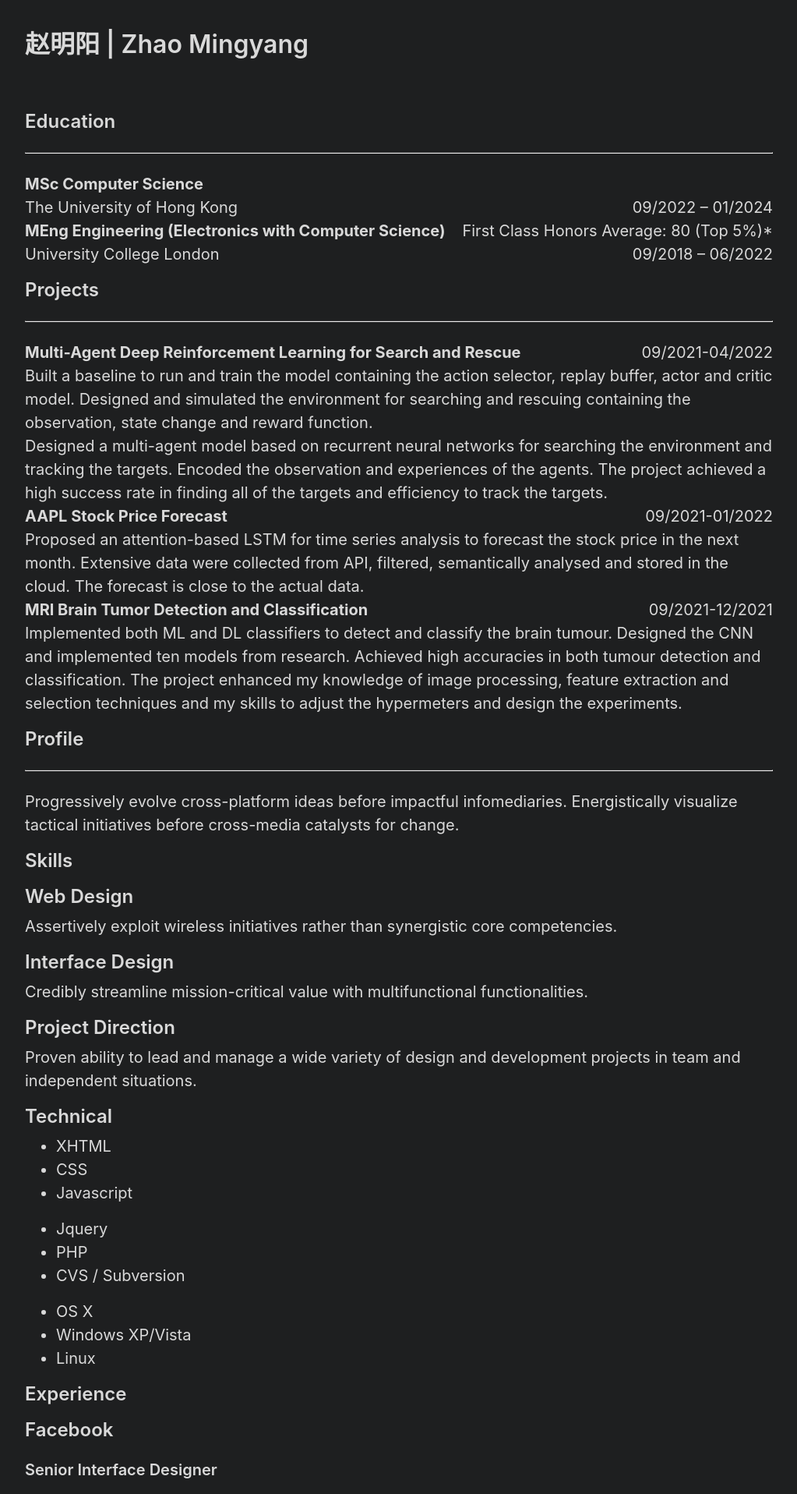
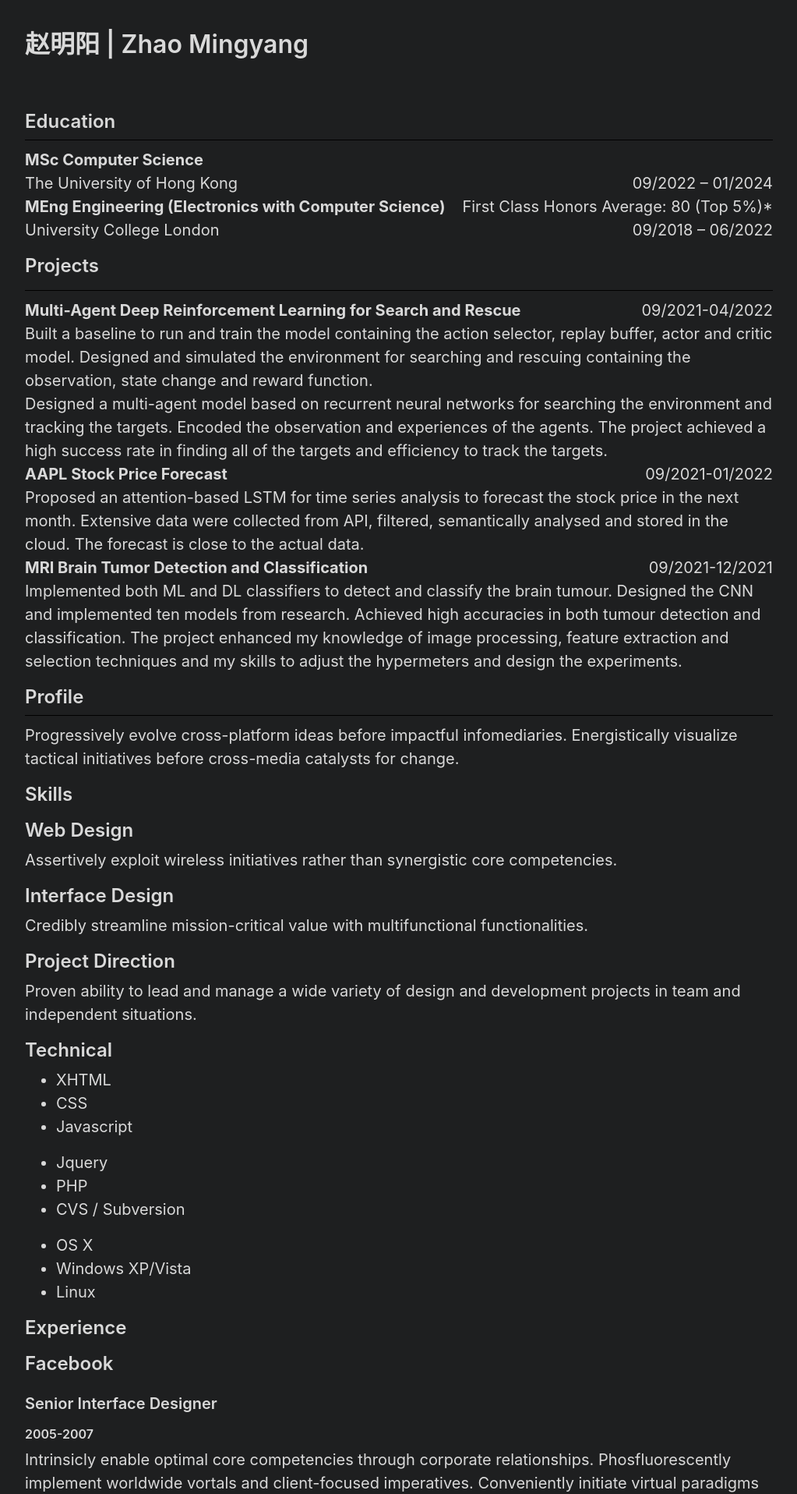
Before and after one commit to Zhao-Mingyang/zhao-mingyang.github.io, a Jekyll site: the page built from about.md, in a window 1280 px wide. Shown: the top 1916 px of the page at 78% size, without its empty margins (128-1151 px from the left). Built offline with Jekyll 4.4.1, drawn with Linux system fonts in a browser that asks for light colours.

Commit message:
Update _type.scss

```diff
--- a/_sass/_type.scss
+++ b/_sass/_type.scss
@@ -46,15 +46,24 @@ dd {
   margin-bottom: .5rem;
 }
 
+// hr {
+//   position: relative;
+//   margin: var(--spacer-2) 0;
+// //   size: 10;
+//   border: 1;
+// //   border-top: 35px;
+// //   margin-top: -10px;
+//   border-top: 1px solid var(--border-color);
+// //   style: "FILTER: alpha(opacity=100,finishopacity=0,style=1)"
+// }
+
 hr {
-  position: relative;
-  margin: var(--spacer-2) 0;
-//   size: 10;
-  border: 1;
-//   border-top: 35px;
-//   margin-top: -10px;
-  border-top: 1px solid var(--border-color);
-//   style: "FILTER: alpha(opacity=100,finishopacity=0,style=1)"
+    margin-top:7px;
+    *margin: 0;
+    border: 0;
+    color: white;
+    background-color: black;
+    height: 1px
 }
 
 abbr {
```
